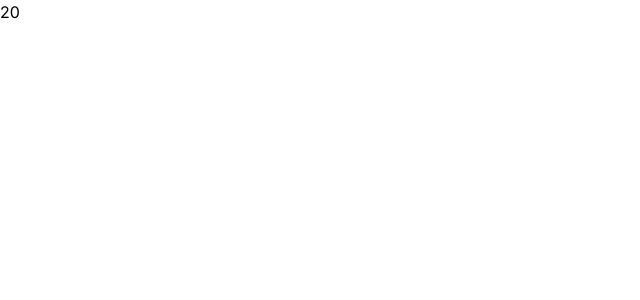
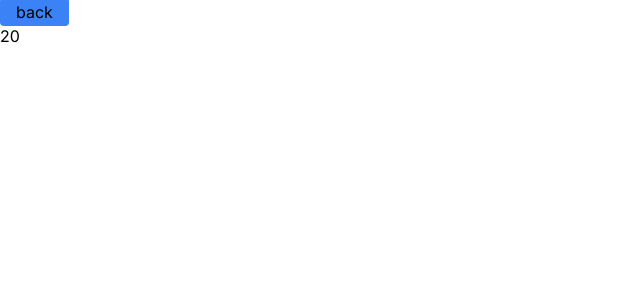
Before and after one commit to kod-python/typeuserdetails, a Next.js app: page /Alice in a window 1280 px wide. Shown: the top 300 px of the page, without its empty margins (0-640 px from the left). Built offline with nearby package versions, Linux system fonts and the light colour scheme.

Commit message:
kod commit

```diff
--- a/src/app/[name]/page.tsx
+++ b/src/app/[name]/page.tsx
@@ -1,6 +1,7 @@
 // "use client";
 import React from "react";
 import { data } from "@/components/Display/Display";
+import Link from "next/link";
 
 // import { useParams } from "next/navigation";
 
@@ -16,6 +17,8 @@ const DisplayPage = ({ params }: { params: { name: string } }) => {
 
   return (
     <div>
+<Link href="/" className="py-1 px-4 rounded bg-blue-500">back</Link>
+
        {user && user.age <= 20 && <p>{user.age}</p>}
 
       {/* {user ? (
```
